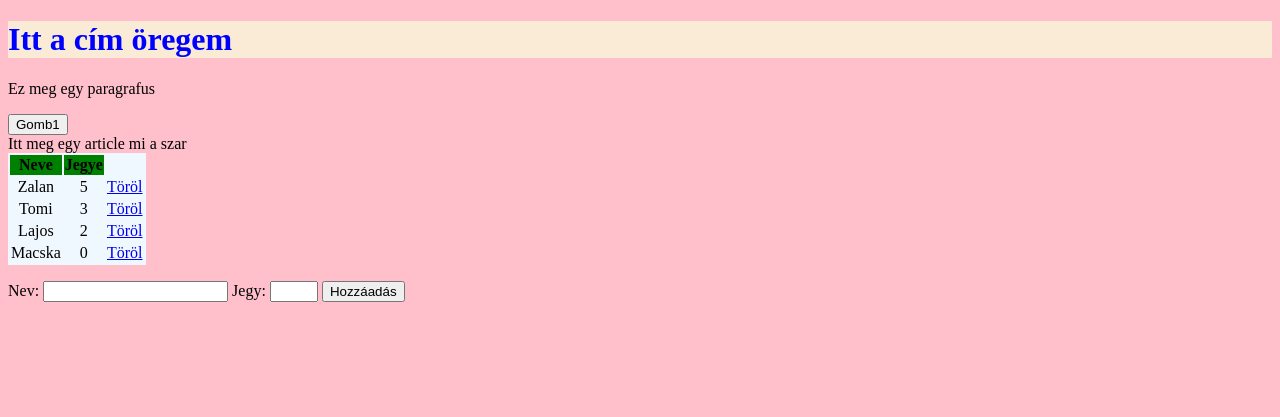
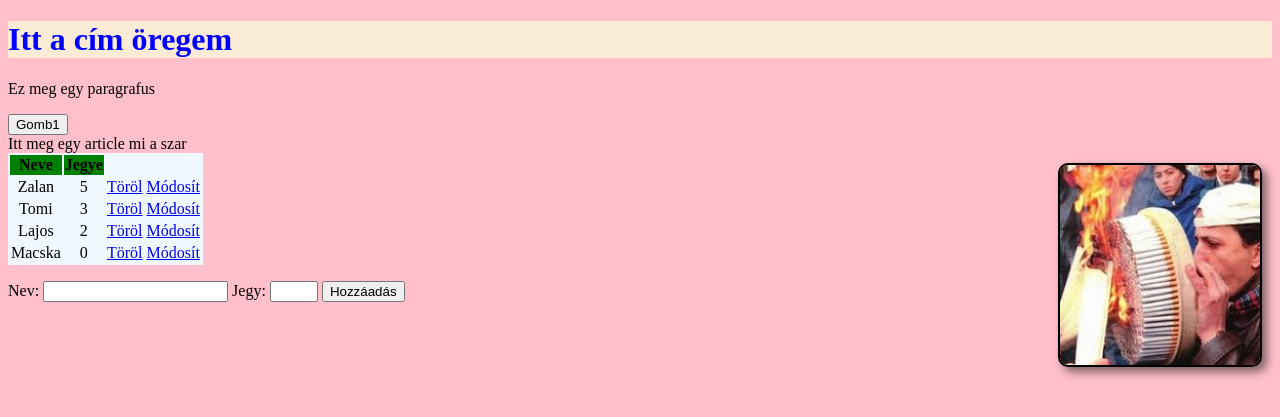
Before and after one commit to MullerPeti/Probalkozas, a PHP site: page / in a window 1280 px wide. Shown: the top 417 px of the page. Run offline with PHP 8.4, Linux system fonts and the light colour scheme; data comes from the database, SQL or seed files in the repository.

Commit message:
css meg index változtatások megcsinálva

```diff
--- a/index.php
+++ b/index.php
@@ -30,6 +30,7 @@
         <article>
         Itt meg egy article mi a szar
     </article>
+    <img id ="Szmokas" src = "smoker.jpg">
         <table>
             <tr>
                 <th> Neve </th>
@@ -40,9 +41,11 @@
                     <td><?= $row->Nev?></td>
                     <td><?= $row->Eredmeny?></td>
                     <td><a href = "delete.php?id=<?=$row->ID?>">Töröl</a></td>
+                    <td><a href = "modosit.php?id=<?=$row->ID?>">Módosít</a></td>
                 </tr>
             <?php endwhile; ?>
         </table>
+
     <p></p>
     <label> Nev: <input id = "Nevinput" type = "text"> </label>
     <label> Jegy: <input id = "Jegyinput" type = "number" max = 5 min = 0> </label>
--- a/style.css
+++ b/style.css
@@ -17,3 +17,13 @@ th{
 td{
     text-align: center;
 }
+
+#Szmokas{
+    float:inline-end;
+    width: 200px;        /* Szélesség */
+    height: auto;        /* Magasság automatikus, hogy az arány megmaradjon */
+    border: 2px solid black; /* Fekete szegély */
+    border-radius: 10px; /* Lekerekített sarkok */
+    box-shadow: 5px 5px 10px rgba(0, 0, 0, 0.5); /* Árnyék */
+    margin: 10px;        /* Külső margó */
+}
```
